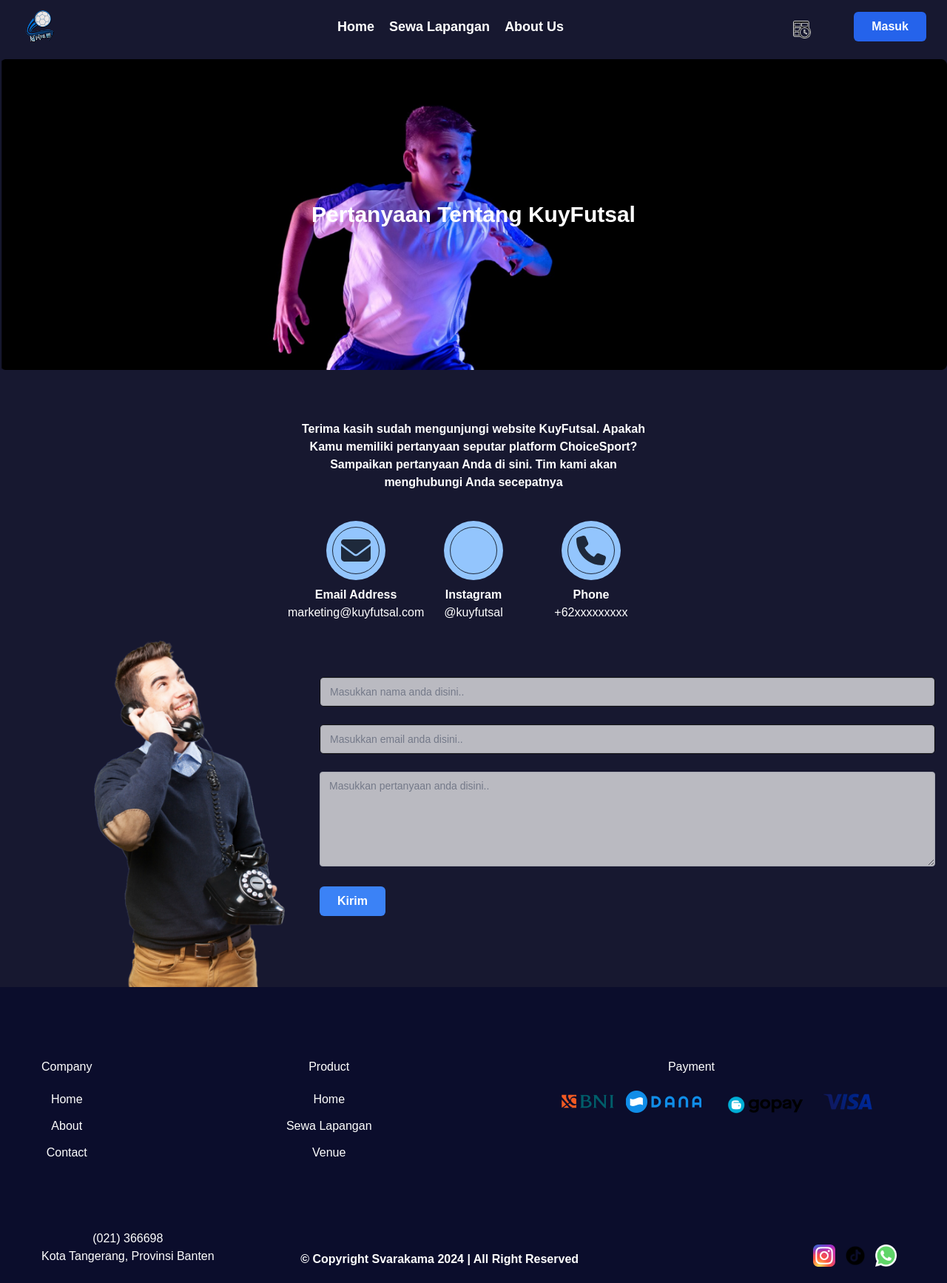
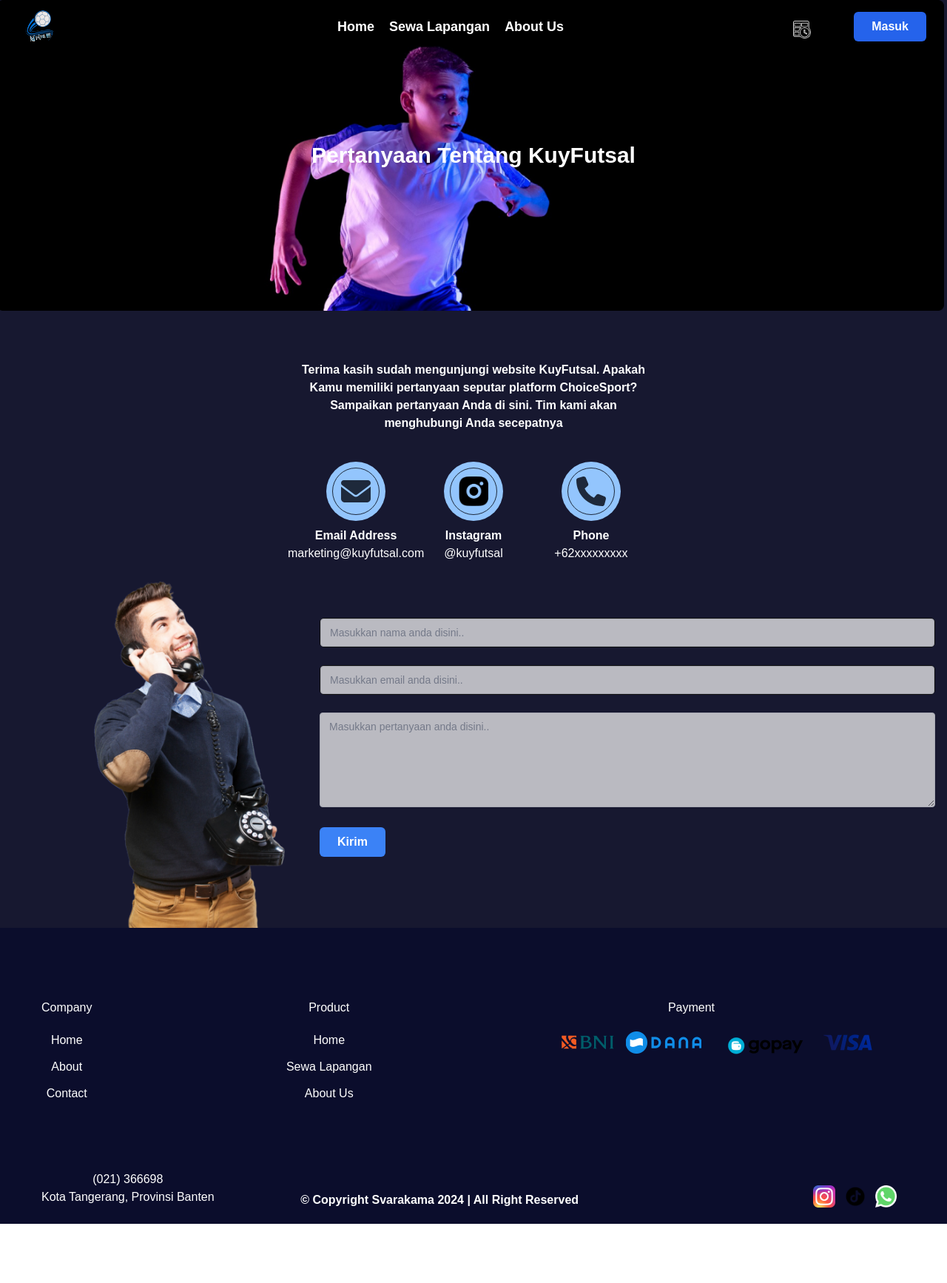
Before and after one commit to elangptra/KuyFutsal, a React (Vite) app in the folder my-react-app/: page /Contact in a window 1280 px wide. Shown: the whole page at 74% size. After the commit the page ends 1654 px from the top, so only its background shows below. Built offline with nearby package versions, Linux system fonts and the light colour scheme; a web font is replaced by a local one.

Commit message:
Contact w/ bug

```diff
--- a/my-react-app/src/Page/Contact.jsx
+++ b/my-react-app/src/Page/Contact.jsx
@@ -10,7 +10,7 @@ import { FontAwesomeIcon } from '@fortawesome/react-fontawesome'
 const ContactPage = ()=>{
 
     return (
-        <div className=" bg-[#171830]">
+        <div className="mt-[-80px] bg-[#171830]">
             {/* Header Start */}
             <Navbar />
             {/* Header End */}
@@ -18,7 +18,7 @@ const ContactPage = ()=>{
             {/* Mini Image Header Start */}
             <div className="w-full py-2">
                 <div className="flex flex-wrap relative items-center justify-center">
-                    <img src="images/Contact/contact-banner.png" alt="Mini-Contact-banner" />
+                    <img src="images/Contact/contact-banner.png" alt="Mini-Contact-banner" className="w-full top-0 -ml-2 object-cover"/>
                     <h1 className="text-3xl font-semibold absolute text-white">Pertanyaan Tentang KuyFutsal</h1>
                 </div>
             </div>
@@ -44,7 +44,7 @@ const ContactPage = ()=>{
                         <div className="flex flex-col w-1/3 justify-center items-center text-center">
                             <a href="#" className="w-20 h-20 rounded-full flex justify-center items-center bg-blue-300">
                                 <div className=" w-[4rem] h-[4rem] flex justify-center items-center rounded-full border border-slate-800 text-slate-800 hover:text-white transition">
-                                <FontAwesomeIcon icon="fa-brands fa-instagram" className="size-10"/>
+                                <img src="images/icons/instagram.png" alt="Icon-Instagram" className="size-10" />
                                 </div>
                             </a>
                             <h3 className="font-bold mt-2 text-white">Instagram</h3>
--- a/my-react-app/src/components/elements/footer/index.jsx
+++ b/my-react-app/src/components/elements/footer/index.jsx
@@ -10,13 +10,13 @@ const Footer = () => {
               <p>Company</p>
               <ul className="lg:mt-5 sm:mt-5">
                 <li className="lg:mb-3 hover:underline hover:text-blue-600">
-                  <Link to="/#">Home</Link>
+                  <Link to="/Homepage">Home</Link>
                 </li>
                 <li className="lg:mb-3 hover:underline hover:text-blue-600">
-                  <Link to="/#">About</Link>
+                  <Link to="/About">About</Link>
                 </li>
                 <li className="hover:underline hover:text-blue-600">
-                  <Link to="/#">Contact</Link>
+                  <Link to="/Contact">Contact</Link>
                 </li>
               </ul>
             </div>
@@ -24,13 +24,13 @@ const Footer = () => {
               <p>Product</p>
               <ul className="lg:mt-5 sm:mt-5 ">
                 <li className="lg:mb-3 hover:underline hover:text-blue-600">
-                  <Link to="/#">Home</Link>
+                  <Link to="/Homepage">Home</Link>
                 </li>
                 <li className="lg:mb-3 hover:underline hover:text-blue-600">
-                  <Link to="/#">Sewa Lapangan</Link>
+                  <Link to="/SewaLapangan">Sewa Lapangan</Link>
                 </li>
                 <li className="lg:mb-3 hover:underline hover:text-blue-600">
-                  <Link to="/#">Venue</Link>
+                  <Link to="/About">About Us</Link>
                 </li>
               </ul>
             </div>
--- a/my-react-app/src/main.jsx
+++ b/my-react-app/src/main.jsx
@@ -7,6 +7,7 @@ import RegisterPage from './Page/Register.jsx'
 import HomePage from './Page/HomePage.jsx'
 import Contact from './Page/Contact.jsx'
 import  AboutPage  from "./Page/About.jsx";
+import  SewaLapangan  from "./Page/SewaLapangan.jsx";
 import './index.css'
 
 const router = createBrowserRouter([
@@ -29,6 +30,10 @@ const router = createBrowserRouter([
   {
     path: "/About",
     element: <AboutPage />,
+  },
+  {
+    path: "/SewaLapangan",
+    element: <SewaLapangan />,
   }
 ])
 
```
Also changed, not shown: my-react-app/public/images/icons/instagram.png (added).
